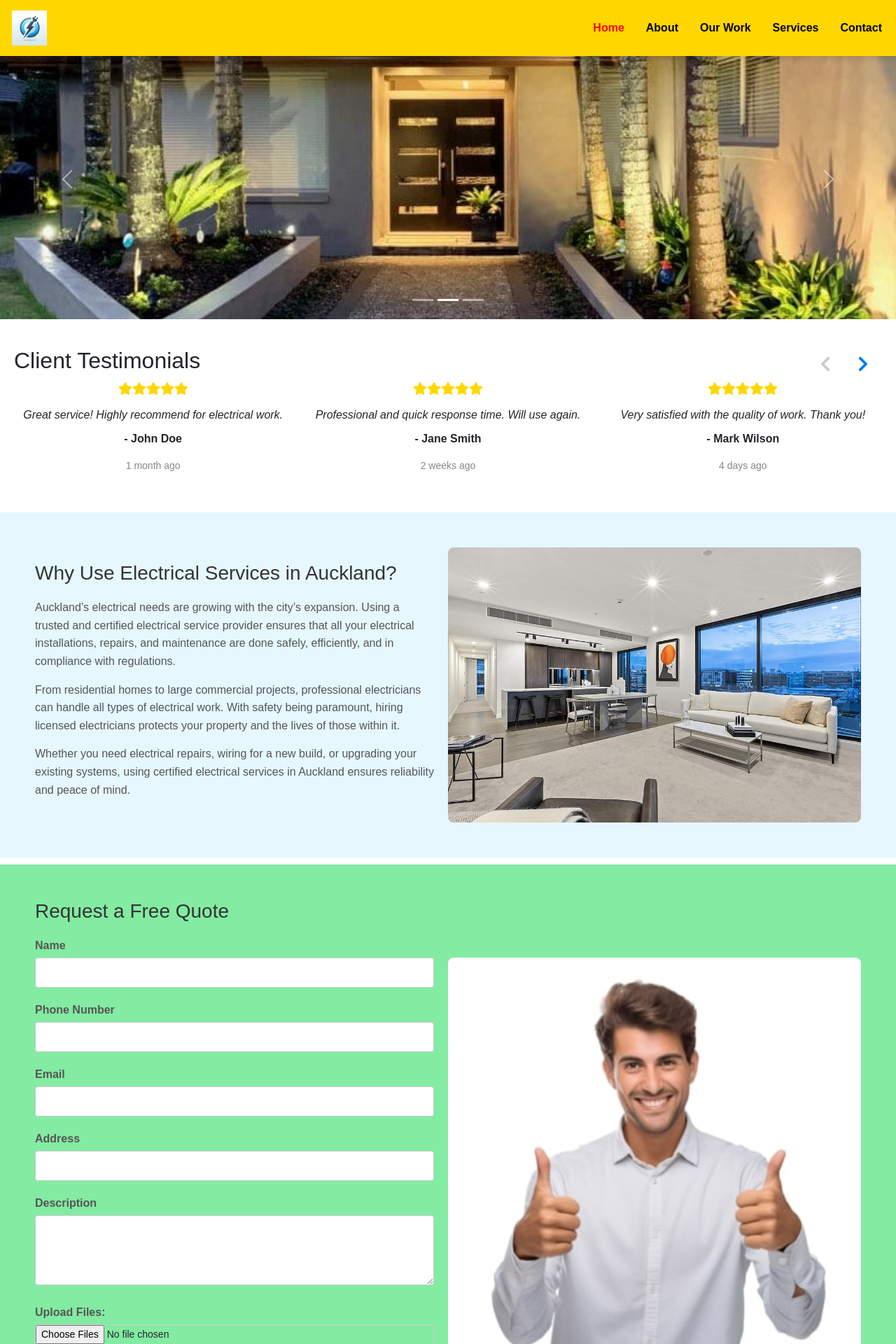
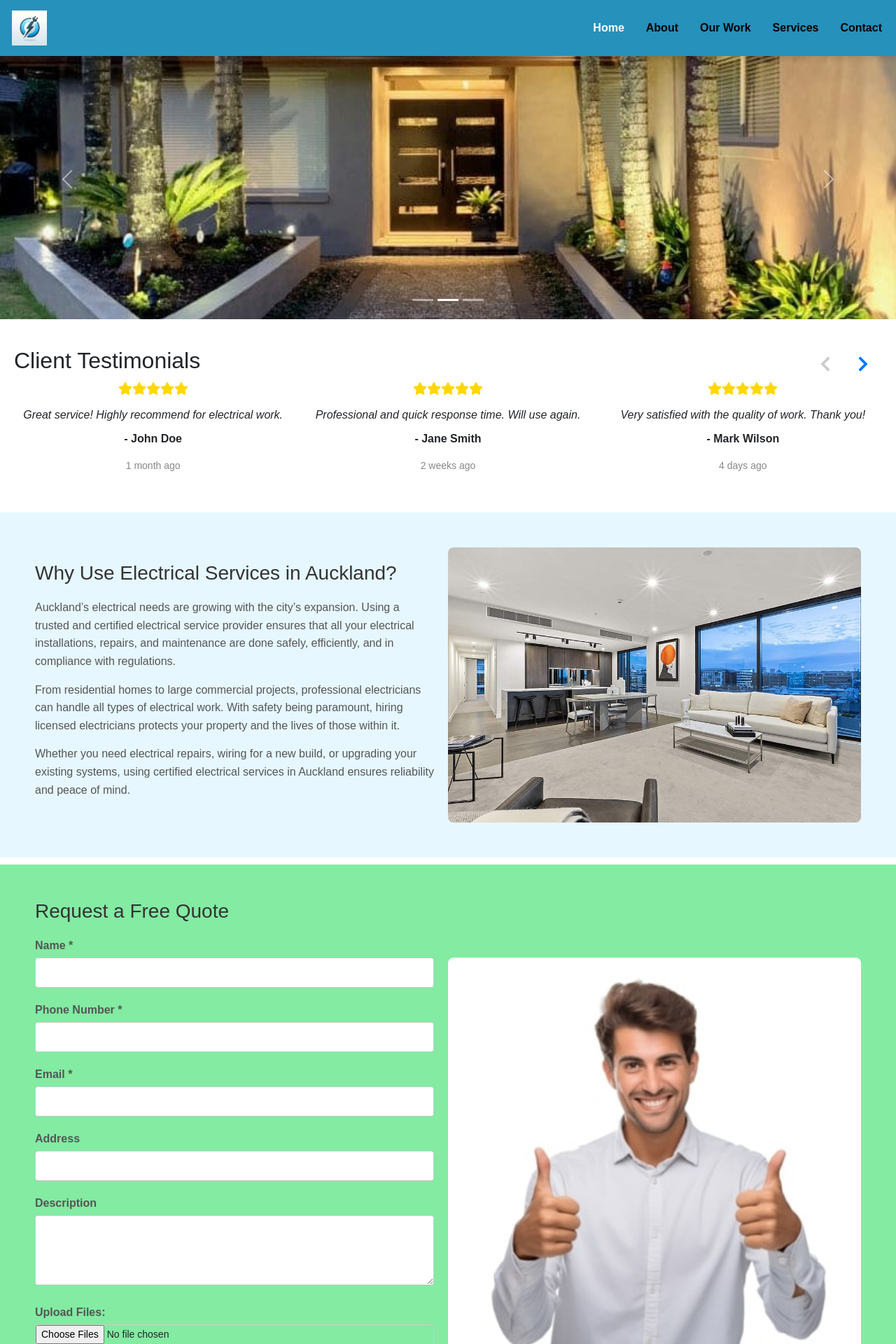
Before and after one commit to UshaBuddi/Electrical_Fullstack, a React (Create React App) app in the folder frontend/: page / in a window 1280 px wide. Shown: the top 1920 px of the page at 70% size. Built offline with nearby package versions, Linux system fonts and the light colour scheme.

Commit message:
front end required and header chnages

```diff
--- a/frontend/src/App.css
+++ b/frontend/src/App.css
@@ -32,6 +32,7 @@
   from {
     transform: rotate(0deg);
   }
+
   to {
     transform: rotate(360deg);
   }
--- a/frontend/src/components/Contact.js
+++ b/frontend/src/components/Contact.js
@@ -2,7 +2,6 @@ import React, { useState, useRef } from 'react';
 import axios from 'axios';
 import Footer from '../components/Footer';
 import { FaTimes } from 'react-icons/fa';
-// import './ContactPage.css';
 
 const ContactPage = () => {
     const [formData, setFormData] = useState({
@@ -11,7 +10,6 @@ const ContactPage = () => {
         phone: '',
         jobAddress: '',
         jobDescription: '',
-        // files: [],
     });
     const [errorMessage, setErrorMessage] = useState('');
 
@@ -20,7 +18,6 @@ const ContactPage = () => {
     const [loading, setLoading] = useState(false);
     const fileInputRef = useRef(null);
     const maxFileSize = 2 * 1024 * 1024;
-    //   const [message, setMessage] = useState('');
 
     const handleInputChange = (e) => {
         const { name, value } = e.target;
@@ -36,7 +33,6 @@ const ContactPage = () => {
         let error = '';
 
         uploadedFiles.forEach(file => {
-            // console.log(file, 'file')
             if (file.size > maxFileSize) {
                 error = `File ${file.name} exceeds the maximum size of 2MB.`;
             } else {
@@ -51,8 +47,6 @@ const ContactPage = () => {
             setFiles([...files, ...validFiles]);
             setFileList([...fileList, ...validFiles.map((file) => file.name)]);
         }
-        // setFiles([...files, ...uploadedFiles]);
-        // setFileList([...fileList, ...uploadedFiles.map((file) => file.name)]);
         fileInputRef.current.value = "";
     };
 
@@ -65,7 +59,6 @@ const ContactPage = () => {
         e.preventDefault();
         setLoading(true); // Show loading spinner
         const backendUrl = process.env.REACT_APP_BACKEND_URL;
-        // setMessage(''); // Clear previous messages
         setFormData({
             name: '',
             email: '',
@@ -88,7 +81,6 @@ const ContactPage = () => {
         }
 
         try {
-            // const response =
             await axios.post(`${backendUrl}/send-email`, data, {
                 headers: {
                     'Content-Type': 'multipart/form-data',
@@ -96,7 +88,6 @@ const ContactPage = () => {
             });
         } catch (error) {
             console.error('Error submitting the quote request:', error);
-            //   setMessage('Error submitting the form. Please try again.');
             setLoading(false); // Hide loading spinner
         } finally {
             setLoading(false); // Hide loading indicator
@@ -125,20 +116,18 @@ const ContactPage = () => {
                 {/* Quote Submission Form */}
                 <div className="quote-form">
                     <h2>Request a Quote</h2>
-                    {/* {isSubmitted ? (
-                        <p className="success-message">Thank you! Your request has been submitted.</p>
-                    ) : ( */}
                     <form className="form-section" onSubmit={handleSubmit}>
                         <div className="form-group">
-                            <label htmlFor="name">Name</label>
+                            <label htmlFor="name">Name *</label>
                             <input type="text" id="name" name="name" value={formData.name} autoComplete="off" onChange={handleInputChange} required />
                         </div>
                         <div className="form-group">
-                            <label htmlFor="phone">Phone Number</label>
-                            <input type="tel" id="phone" name="phone" value={formData.phone} autoComplete="off" onChange={handleInputChange} required />
+                            <label htmlFor="phone">Phone Number *</label>
+                            <input type="tel" pattern="[0-9]{6}"
+                                maxLength="10" id="phone" name="phoneß" value={formData.phone} autoComplete="off" onChange={handleInputChange} required />
                         </div>
                         <div className="form-group">
-                            <label htmlFor="email">Email</label>
+                            <label htmlFor="email">Email *</label>
                             <input type="email" id="email" name="email" value={formData.email} autoComplete="off" onChange={handleInputChange} required />
                         </div>
                         <div className="form-group">
@@ -149,10 +138,6 @@ const ContactPage = () => {
                             <label htmlFor="jobDescription">Description</label>
                             <textarea id="jobDescription" name="jobDescription" value={formData.jobDescription} autoComplete="off" onChange={handleInputChange} ></textarea>
                         </div>
-                        {/* <div className="form-group">
-              <label htmlFor="files">Attachments (optional)</label>
-              <input type="file" id="files" name="files" multiple onChange={handleFileChange} />
-            </div> */}
 
                         <div className="form-group">
                             <label>Upload Files:</label>
@@ -163,7 +148,6 @@ const ContactPage = () => {
                                 multiple
                                 onChange={handleFileChange}
                                 autoComplete="off"
-                            // required
                             />
                         </div>
 
@@ -188,7 +172,6 @@ const ContactPage = () => {
                             {loading ? 'Sending request...' : 'Submit'}
                         </button>
                     </form>
-                    {/* )} */}
                 </div>
             </div>
             <Footer />
--- a/frontend/src/components/Header.js
+++ b/frontend/src/components/Header.js
@@ -65,7 +65,6 @@ const MyNavbar = () => {
                         <Nav.Link as={Link} to="/contact" className={`nav-item ${activeTab === 'contact' ? 'active' : ''}`} onClick={() => handleClick('contact')}>
                             Contact
                         </Nav.Link>
-                        {/* {console.log(activeTab, 'tabbbb')}, */}
                     </Nav>
                 </Navbar.Collapse>
             </Container>
--- a/frontend/src/components/Portfolio.js
+++ b/frontend/src/components/Portfolio.js
@@ -1,6 +1,4 @@
 import React from 'react';
-// import './PortfolioSection.css';  // Import the CSS for this section
-// import { FaSearchPlus } from 'react-icons/fa';  // Icon for hover
 
 const PortfolioSection = () => {
     const clients = [
@@ -20,9 +18,6 @@ const PortfolioSection = () => {
                     <div className="portfolio-item" key={client.id}>
                         <div className="portfolio-image-container">
                             <img src={client.image} alt={client.category} />
-                            {/* <div className="hover-overlay">
-                <FaSearchPlus className="hover-icon" />
-              </div> */}
                             <div className="portfolio-category">
                                 {client.category}
                             </div>
--- a/frontend/src/components/RequestQuote.js
+++ b/frontend/src/components/RequestQuote.js
@@ -1,5 +1,4 @@
 import React, { useState, useRef } from 'react';
-// import emailjs from 'emailjs-com';
 import axios from 'axios';
 import { FaTimes } from 'react-icons/fa';
 
@@ -11,7 +10,6 @@ const RequestQuote = () => {
         phone: '',
         jobAddress: '',
         jobDescription: '',
-        // files: [],
     });
     const [files, setFiles] = useState([]);
     const [fileList, setFileList] = useState([]);
@@ -19,7 +17,6 @@ const RequestQuote = () => {
     const [errorMessage, setErrorMessage] = useState('');
     const fileInputRef = useRef(null);
     const maxFileSize = 2 * 1024 * 1024;
-    //   const [message, setMessage] = useState('');
 
     const handleInputChange = (e) => {
         const { name, value } = e.target;
@@ -49,8 +46,6 @@ const RequestQuote = () => {
             setFiles([...files, ...validFiles]);
             setFileList([...fileList, ...validFiles.map((file) => file.name)]);
         }
-        // setFiles([...files, ...uploadedFiles]);
-        // setFileList([...fileList, ...uploadedFiles.map((file) => file.name)]);
         fileInputRef.current.value = "";
     };
 
@@ -63,7 +58,6 @@ const RequestQuote = () => {
         e.preventDefault();
         const backendUrl = process.env.REACT_APP_BACKEND_URL;
         setLoading(true); // Show loading spinner
-        // setMessage(''); // Clear previous messages
         setFormData({
             name: '',
             email: '',
@@ -86,20 +80,13 @@ const RequestQuote = () => {
         }
 
         try {
-            // const response =
             await axios.post(`${backendUrl}/send-email`, data, {
                 headers: {
                     'Content-Type': 'multipart/form-data',
                 },
             });
-            //  console.log('Response:', response.data);
-            //   setMessage('Form submitted successfully! Email sent.');
-            //   setLoading(false); // Hide loading spinner
-
-            //   alert('Quote request submitted successfully!');
         } catch (error) {
             console.error('Error submitting the quote request:', error);
-            //   setMessage('Error submitting the form. Please try again.');
             setLoading(false); // Hide loading spinner
         } finally {
             setLoading(false); // Hide loading indicator
@@ -110,21 +97,18 @@ const RequestQuote = () => {
         <div className="quote-section">
             <div className="quote-form-container">
                 <h2>Request a Free Quote</h2>
-
-                {/* {formSubmitted ? (
-          <p className="success-message">Thank you for submitting your request. We will get back to you soon!</p>
-        ) : ( */}
                 <form className="quote-form" onSubmit={handleSubmit} encType="multipart/form-data">
                     <div className="form-group">
-                        <label htmlFor="name">Name</label>
+                        <label htmlFor="name">Name *</label>
                         <input type="text" id="name" name="name" value={formData.name} autoComplete="off" onChange={handleInputChange} required />
                     </div>
                     <div className="form-group">
-                        <label htmlFor="phone">Phone Number</label>
-                        <input type="tel" id="phone" name="phone" value={formData.phone} autoComplete="off" onChange={handleInputChange} required />
+                        <label htmlFor="phone">Phone Number *</label>
+                        <input type="tel" pattern="[0-9]{6}"
+                            maxLength="10" id="phone" name="phone" value={formData.phone} autoComplete="off" onChange={handleInputChange} required />
                     </div>
                     <div className="form-group">
-                        <label htmlFor="email">Email</label>
+                        <label htmlFor="email">Email *</label>
                         <input type="email" id="email" name="email" value={formData.email} autoComplete="off" onChange={handleInputChange} required />
                     </div>
                     <div className="form-group">
@@ -135,10 +119,6 @@ const RequestQuote = () => {
                         <label htmlFor="jobDescription">Description</label>
                         <textarea id="jobDescription" name="jobDescription" value={formData.jobDescription} autoComplete="off" onChange={handleInputChange} ></textarea>
                     </div>
-                    {/* <div className="form-group">
-              <label htmlFor="files">Attachments (optional)</label>
-              <input type="file" id="files" name="files" multiple onChange={handleFileChange} />
-            </div> */}
 
                     <div className="form-group">
                         <label>Upload Files:</label>
@@ -149,7 +129,6 @@ const RequestQuote = () => {
                             multiple
                             autoComplete="off"
                             onChange={handleFileChange}
-                        // required
                         />
                     </div>
 
@@ -167,14 +146,9 @@ const RequestQuote = () => {
                         </ul>
                         {errorMessage && <div className="error-message">{errorMessage}</div>} {/* Display error message */}
                     </div>
-
-                    {/* {console.log(errorMessage, 'errorMessage')} */}
-
-                    {/* {loading ? <p>Sending request...</p> : */}
                     <button type="submit" className='submit-button' disabled={errorMessage !== '' || loading}>
                         {loading ? 'Sending request...' : 'Submit'}
                     </button>
-                    {/* }  */}
                 </form>
             </div>
 
--- a/frontend/src/components/Services.js
+++ b/frontend/src/components/Services.js
@@ -2,7 +2,6 @@ import React from 'react';
 import Footer from './Footer';
 import Testimonials from './Testimonials';
 import RequestQuote from './RequestQuote';
-// import './Services.css';
 
 const Services = () => {
   const electricalServices = [
--- a/frontend/src/index.css
+++ b/frontend/src/index.css
@@ -819,21 +819,21 @@ textarea {
 /* Tablets */
 @media (max-width: 1024px) {
   .gallery-container {
-      grid-template-columns: repeat(3, 1fr);
+    grid-template-columns: repeat(3, 1fr);
   }
 }
 
 /* Mobile (small screens) */
 @media (max-width: 768px) {
   .gallery-container {
-      grid-template-columns: repeat(2, 1fr);
+    grid-template-columns: repeat(2, 1fr);
   }
 }
 
 /* Extra small screens (small phones) */
 @media (max-width: 480px) {
   .gallery-container {
-      grid-template-columns: 1fr;
+    grid-template-columns: 1fr;
   }
 }
 
@@ -1257,7 +1257,7 @@ body {
   /* Subtle shadow for effect */
   z-index: 1000;
   padding: 10px 0;
-  background-color: #ffd700 !important;
+  background-color: #2691bb !important;
 }
 
 .navbar-logo img {
@@ -1283,12 +1283,12 @@ body {
 }
 
 .nav-item:hover {
-  color: #007bff;
-  /* Bootstrap primary color */
+  color: black
+    /* Bootstrap primary color */
 }
 
 .nav-item.active {
-  color: red !important;
+  color: white !important;
   /* Red color for the active tab */
 }
 
```
Also changed, not shown: frontend/src/components/CarouselSection.js (+0 -12 lines).
